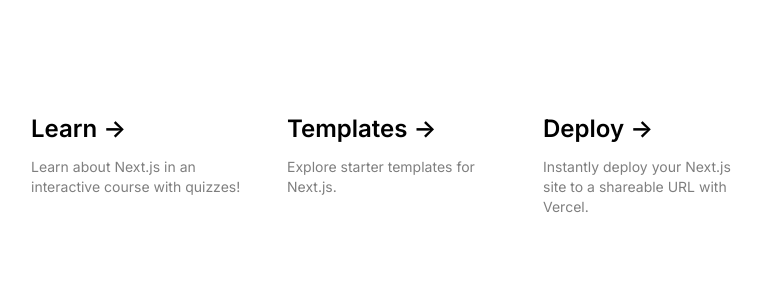
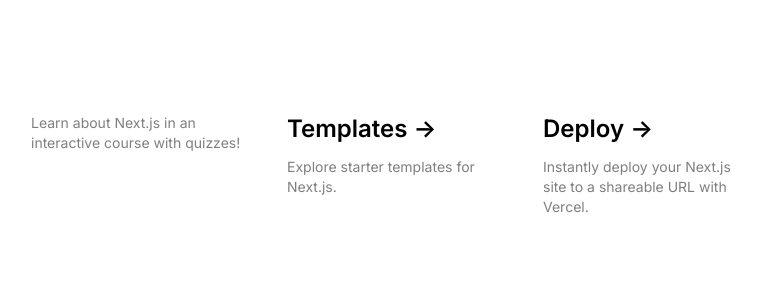
Before and after one commit to muzammilpro/Next_Js_Auth, a Next.js app: page / in a window 1280 px wide. Shown: the top 300 px of the page, without its empty margins (118-879 px from the left). Built offline with nearby package versions, Linux system fonts and the light colour scheme.

Commit message:
Under Procedure

```diff
--- a/app/page.js
+++ b/app/page.js
@@ -16,12 +16,7 @@
           target="_blank"
           rel="noopener noreferrer"
         >
-          <h2 className={`mb-3 text-2xl font-semibold`}>
-            Learn{' '}
-            <span className="inline-block transition-transform group-hover:translate-x-1 motion-reduce:transform-none">
-              -&gt;
-            </span>
-          </h2>
+
           <p className={`m-0 max-w-[30ch] text-sm opacity-50`}>
             Learn about Next.js in an interactive course with&nbsp;quizzes!
           </p>
```
